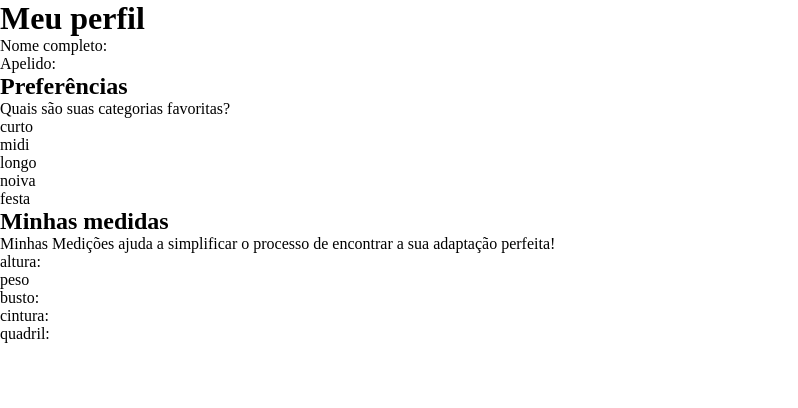
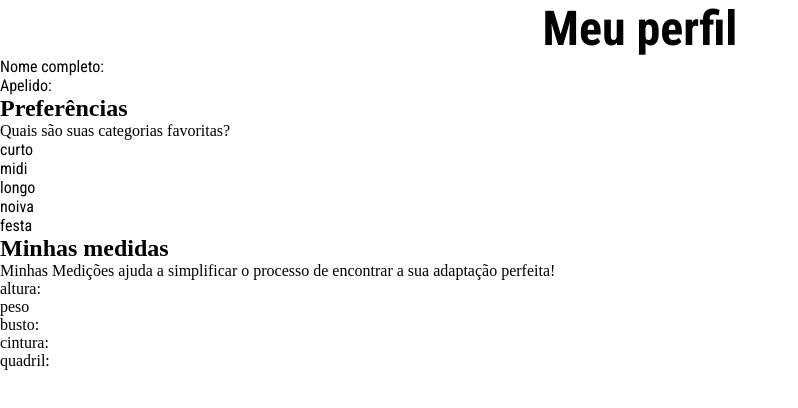
Before and after one commit to projeto-belissima/front-end, a Vue app: page / in a window 1280 px wide. Shown: the top 408 px of the page, without its empty margins (0-798 px from the left). Built offline with nearby package versions, Linux system fonts and the light colour scheme.

Commit message:
feat: alteração no css #14

```diff
--- a/src/App.vue
+++ b/src/App.vue
@@ -4,14 +4,14 @@
 
 <template>
    <h1>Meu perfil</h1>
-   <div>
+   <div class="informacoes">
     <p>Nome completo:</p>
     <p>Apelido:</p>
   </div>
   <div>
     <h2>Preferências</h2>
     <p>Quais são suas categorias favoritas?</p>
-    <ul>
+    <ul class="informacoes">
       <li>curto</li>
       <li>midi</li>
       <li>longo</li>
@@ -22,7 +22,7 @@
   <div>
     <h2>Minhas medidas</h2>
     <p>Minhas Medições ajuda a simplificar o processo de encontrar a sua adaptação perfeita!</p>
-    <ul>
+    <ul class="infomacoes">
       <li>altura:</li>
       <li>peso</li>
       <li>busto:</li>
@@ -33,5 +33,15 @@
 </template>
 
 <style scoped>
+h1 {
+  font-size: 3rem;
+  font-family: var(--fonte-principal);
+  text-align: center;
+}
 
+.informacoes {
+  font-family: var(--fonte-principal);
+  font-size: medium;
+  padding: auto;
+}
 </style>
```
